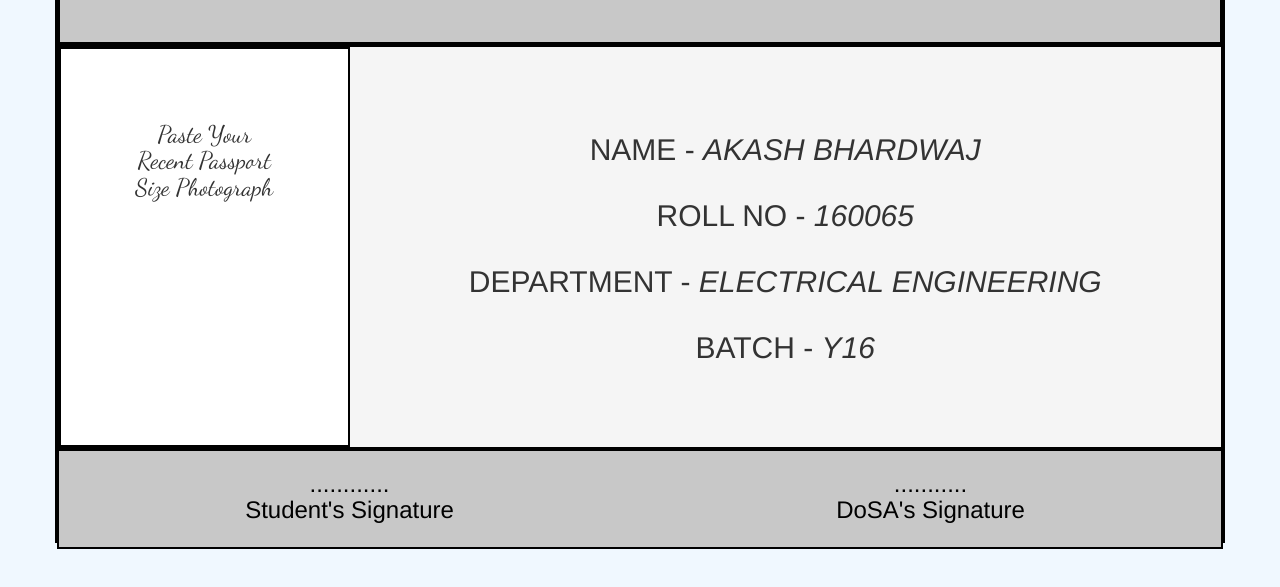
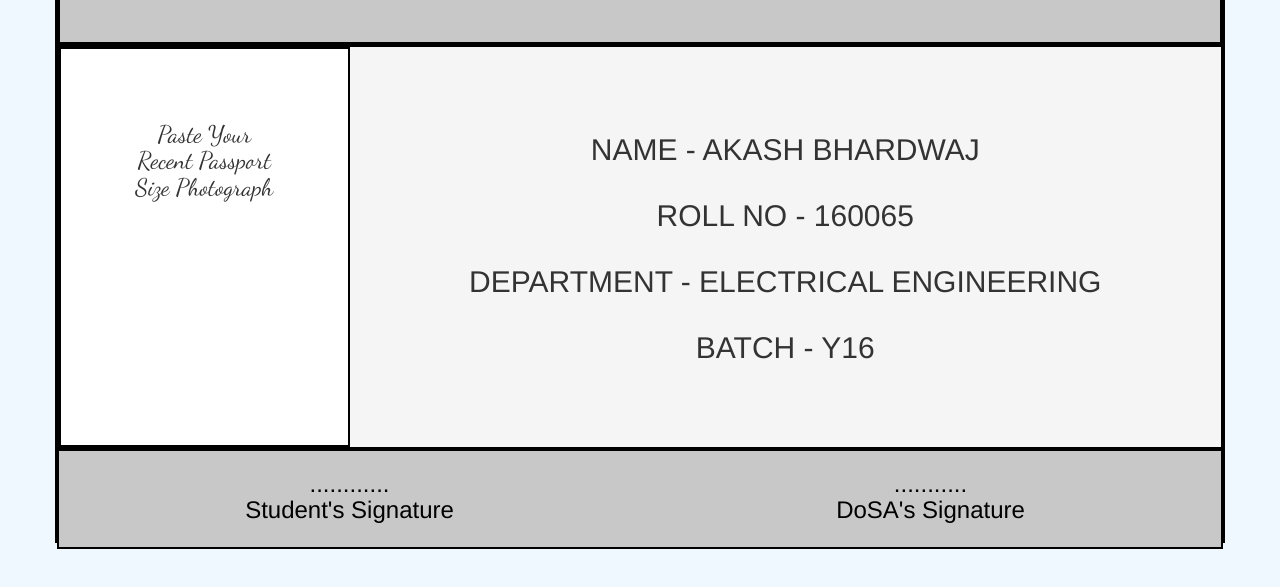
Before and after one commit to Akash160065/Akash160065.github.io, a plain HTML site: page index.html in a window 1280 px wide. Shown: the part 107-694 px from the top of the page. Drawn offline with nearby package versions, Linux system fonts and the light colour scheme.

Commit message:
time to change

```diff
--- a/index.html
+++ b/index.html
@@ -18,10 +18,10 @@
                 <h3><br><br>Paste Your<br>Recent Passport<br>Size Photograph<br><br></h3>
             </div>
             <div class="col-lg-9" style="height:400px;text-align:center;background-color:rgb(245,245,245)">
-                <h2><br><br>NAME - <i>AKASH BHARDWAJ</i>
-                <br><br>ROLL NO - <i>160065</i>
-                <br><br>DEPARTMENT - <i>ELECTRICAL ENGINEERING</i>
-                <br><br>BATCH - <i>Y16</i></h2>
+                <h2><br><br>NAME - AKASH BHARDWAJ
+                <br><br>ROLL NO - 160065
+                <br><br>DEPARTMENT - ELECTRICAL ENGINEERING
+                <br><br>BATCH - Y16</h2>
             </div>
         </div>
         <div class="row" style="background-color:rgb(200,200,200);color:black;height:100px;text-align:center;border:2px;border-style:solid;border-color:black;">
```
